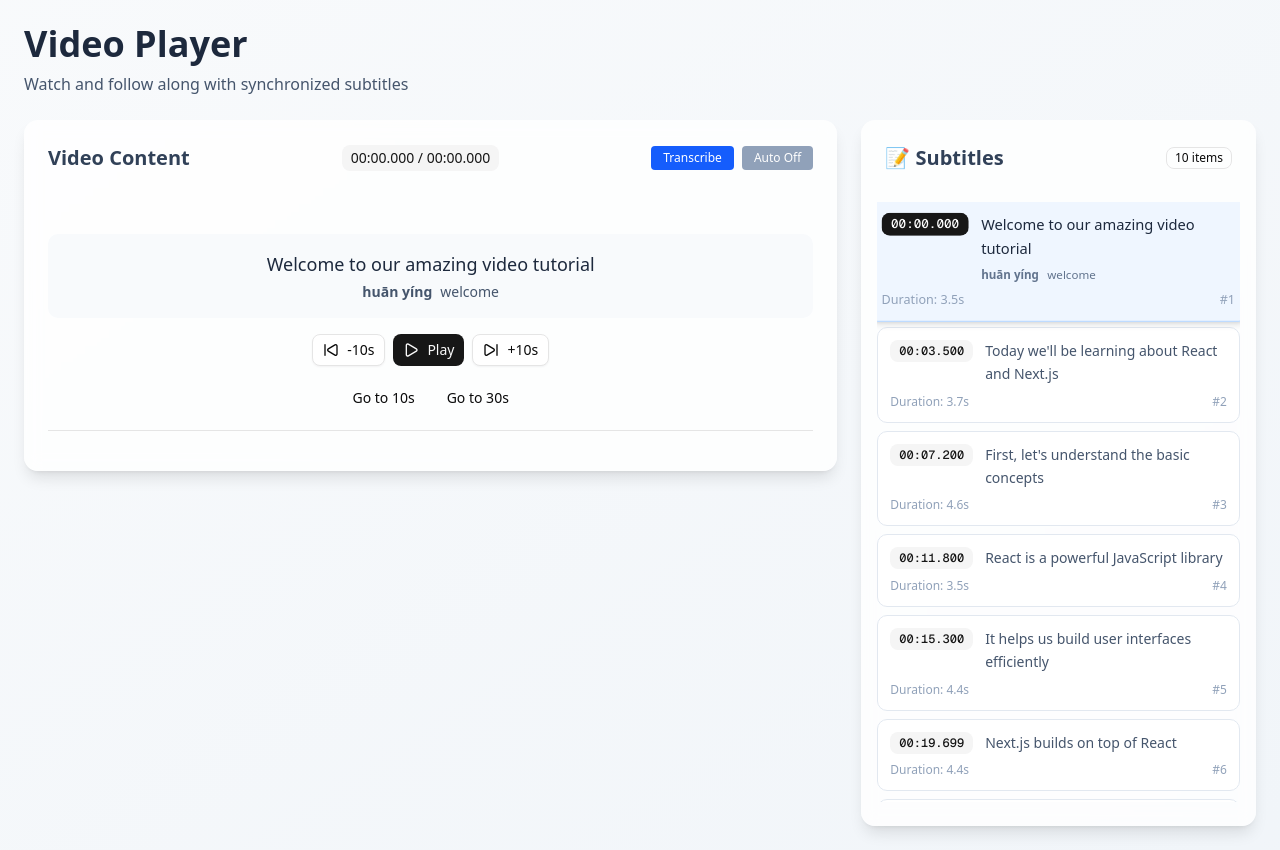
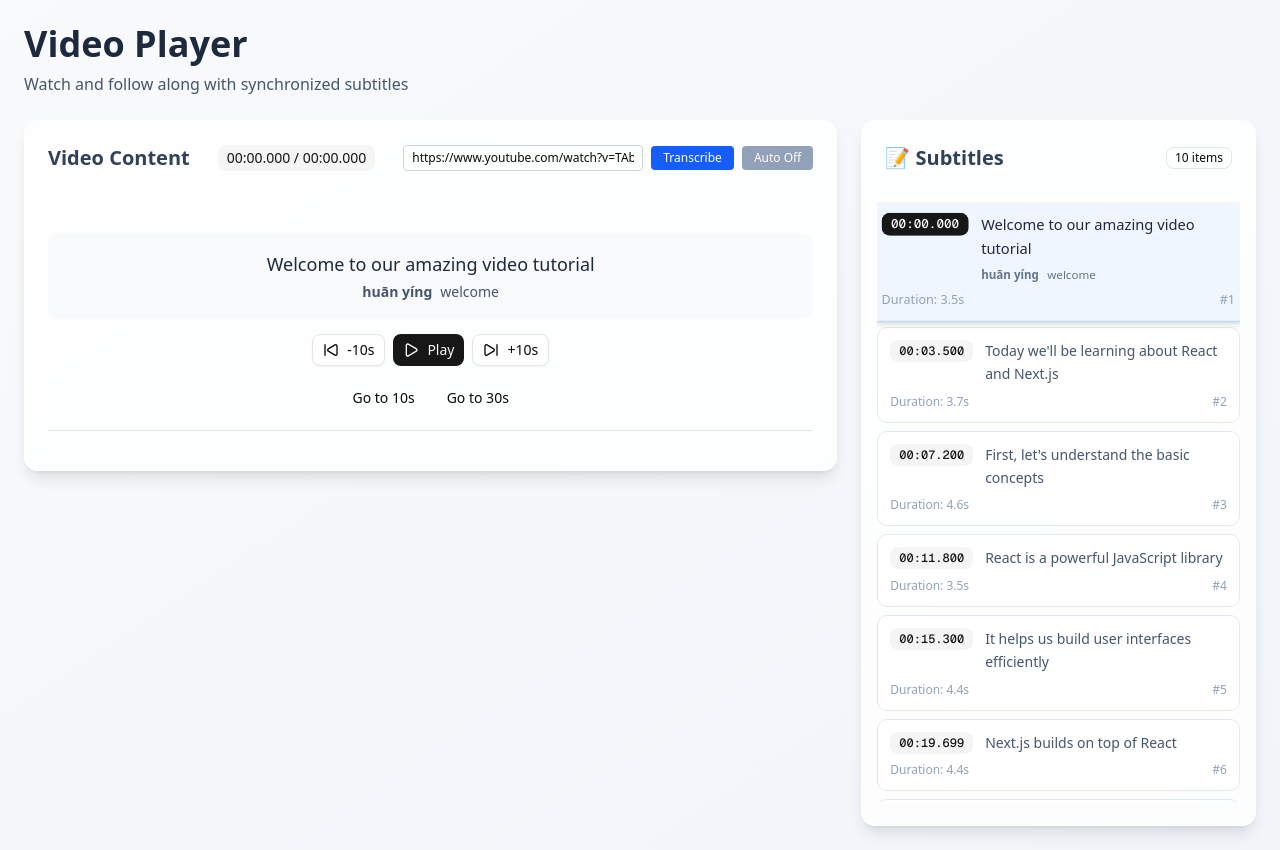
Before and after one commit to chandra-deb/test-next-gemini, a Next.js app: page /player in a window 1280 px wide. Built offline with nearby package versions, Linux system fonts and the light colour scheme.

Commit message:
add url input in the player

```diff
--- a/src/app/player/page.tsx
+++ b/src/app/player/page.tsx
@@ -38,6 +38,21 @@ const Player = () => {
   const [fps, setFps] = useState<number>(1);
   const [cacheStatus, setCacheStatus] = useState<CacheStatus>("idle");
   const showCacheDebug = process.env.NEXT_PUBLIC_SHOW_CACHE_DEBUG === '1';
+  const [videoId, setVideoId] = useState<string>(() => parseYouTubeId(videoUrl) || "TAb2-hUsb7Q");
+  const [urlInput, setUrlInput] = useState<string>(videoUrl);
+  const [urlError, setUrlError] = useState<string | null>(null);
+
+  // Update derived videoId when urlInput changes (debounced via useEffect timing minimal)
+  useEffect(() => {
+    const id = parseYouTubeId(urlInput.trim());
+    if (id) {
+      setVideoId(id);
+      setVideoUrl(urlInput.trim());
+      setUrlError(null);
+    } else {
+      setUrlError(urlInput ? 'Invalid YouTube URL or ID' : null);
+    }
+  }, [urlInput]);
 
   async function handleDuration(dur: Promise<number>) {
     const duration = await dur;
@@ -117,25 +132,24 @@ const Player = () => {
       let active = 0; let ptr = 0;
       const acc: SubtitleItem[] = [];
       const seen = new Set<string>();
-      await new Promise<void>((resolve) => {
-        const launch = () => {
-          if (ptr >= indices.length && active === 0) return resolve();
-            while (active < concurrency && ptr < indices.length) {
-              const idx = indices[ptr++];
+      const failed: number[] = [];
+      const CHUNK_MAX_ATTEMPTS = 3;
+
+      const fetchChunkWithRetry = async (idx: number) => {
         const startSec = idx * chunkSeconds;
         const endSec = Math.min(startSec + chunkSeconds, duration);
-              active++;
-              fetch('/api/pat/precise-chunk', {
+        for (let attempt = 1; attempt <= CHUNK_MAX_ATTEMPTS; attempt++) {
+          try {
+            const r = await fetch('/api/pat/precise-chunk', {
               method: 'POST',
               headers: { 'Content-Type': 'application/json' },
               body: JSON.stringify({ videoUrl, startSec, endSec, fps, force: false }),
-              })
-                .then(r => r.json().then(j => ({ ok: r.ok, j })))
-                .then(({ ok, j }) => {
-                  if (!ok || j.error) throw new Error(j.error || 'Chunk failed');
+            });
+            const j = await r.json();
+            if (!r.ok || j.error) throw new Error(j.error || 'Chunk failed');
             const lines = (j.lines || []) as { start: string; end: string; transcription?: string; pinyin?: string; meaning?: string; }[];
             lines.forEach(line => {
-                    const start = parseFloat(line.start); // already absolute seconds (no trailing s)
+              const start = parseFloat(line.start);
               const end = parseFloat(line.end);
               if (Number.isFinite(start) && Number.isFinite(end)) {
                 const key = `${start}-${end}-${line.pinyin || ''}-${line.meaning || ''}`;
@@ -152,12 +166,24 @@ const Player = () => {
             });
             acc.sort((a,b)=>a.startTime-b.startTime);
             setSubtitles([...acc]);
-                })
-                .catch(e => {
-                  console.error('precise-chunk error', e);
-                  setError(e.message);
-                })
-                .finally(() => { active--; launch(); });
+            return; // success
+          } catch (err:any) {
+            if (attempt === CHUNK_MAX_ATTEMPTS) {
+              failed.push(idx);
+              setError(`Chunk ${idx+1} failed after ${CHUNK_MAX_ATTEMPTS} attempts: ${err.message}`);
+            }
+            // brief backoff
+            await new Promise(res=>setTimeout(res, 300 * attempt));
+          }
+        }
+      };
+      await new Promise<void>((resolve) => {
+        const launch = () => {
+          if (ptr >= indices.length && active === 0) return resolve();
+            while (active < concurrency && ptr < indices.length) {
+              const idx = indices[ptr++];
+            active++;
+            fetchChunkWithRetry(idx).finally(()=>{ active--; launch(); });
             }
         };
         launch();
@@ -166,6 +192,9 @@ const Player = () => {
       if (acc.length) {
         setCacheStatus("saving");
         putCachedSubtitles({ videoId, fps, chunkSeconds }, acc).then(()=>setCacheStatus("saved"));
+      }
+      if (failed.length) {
+        console.warn('Failed chunk indices (0-based):', failed);
       }
     } catch (e:any) {
       setError(e.message);
@@ -208,6 +237,15 @@ const Player = () => {
                     {formatTime(currentTime)} / {formatTime(duration)}
                   </Badge>
                   <div className="flex items-center gap-2">
+                    {/* URL Input */}
+                    <input
+                      type="text"
+                      value={urlInput}
+                      onChange={(e)=>setUrlInput(e.target.value)}
+                      placeholder="Paste YouTube URL or ID"
+                      className="text-xs px-2 py-1 rounded border border-slate-300 focus:outline-none focus:ring-2 focus:ring-blue-400 w-60"
+                    />
+                    {urlError && <span className="text-[10px] text-red-600 font-medium">{urlError}</span>}
                     {showCacheDebug && <CacheDebug status={cacheStatus} message={error} />}
                     <button
                     type="button"
@@ -226,7 +264,7 @@ const Player = () => {
               <CardContent>
                 {/* Video Container */}
                 <PlayerVideo
-                  videoId="TAb2-hUsb7Q"
+                  videoId={videoId}
                   opts={opts}
                   onReady={onPlayerReady}
                   onPlayState={setIsPlaying}
```
Lines whose indentation alone changed are shown as unchanged.
